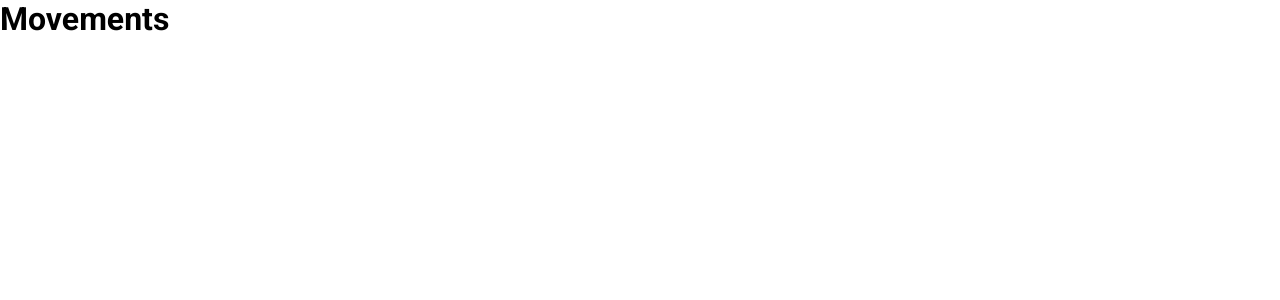
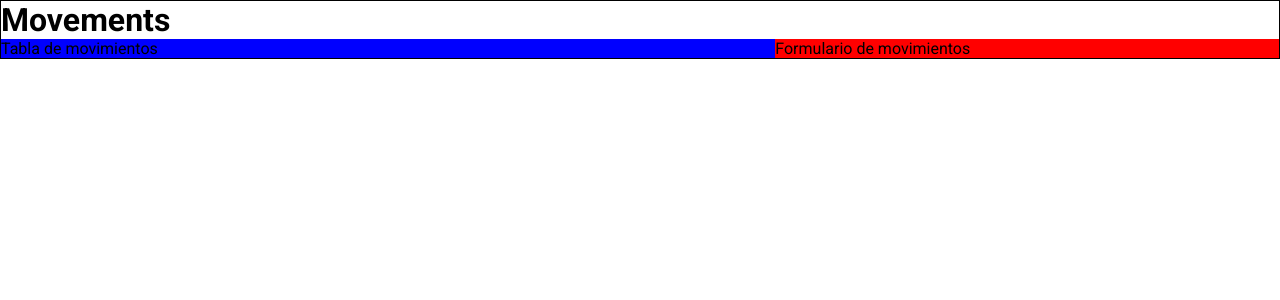
Before and after one commit to jonathanduran7/manager-front, a React (Create React App) app: page / in a window 1280 px wide. Shown: the top 300 px of the page. Built offline with nearby package versions, Linux system fonts and the light colour scheme.

Commit message:
feat(movements): added flex styles

```diff
--- a/src/pages/Movements/index.tsx
+++ b/src/pages/Movements/index.tsx
@@ -1,7 +1,19 @@
+import "./movements.css";
+
 const Movements = () => {
    return (
-      <div>
+      <div className="movement-page">
          <h1>Movements</h1>
+
+         <div className="movement-content">
+            <div className="movement-content-table">
+               Tabla de movimientos
+            </div>
+
+            <div className="movement-content-form">
+               Formulario de movimientos
+            </div>
+         </div>
       </div>
    );
 }
--- /dev/null
+++ b/src/pages/Movements/movements.css
@@ -0,0 +1,17 @@
+.movement-page{
+border: 1px solid black;
+}
+
+.movement-content {
+   display: flex;
+}
+
+.movement-content-table{
+   background-color: blue;
+   flex-grow: 2;
+}
+
+.movement-content-form{
+   background: red;
+   flex-grow: 1;
+}
```
